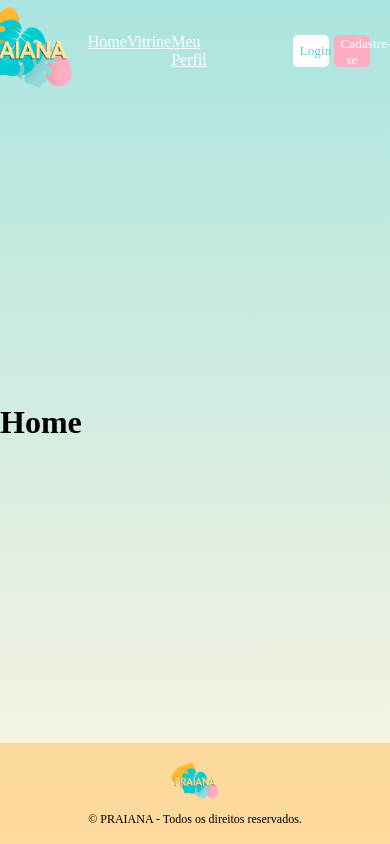
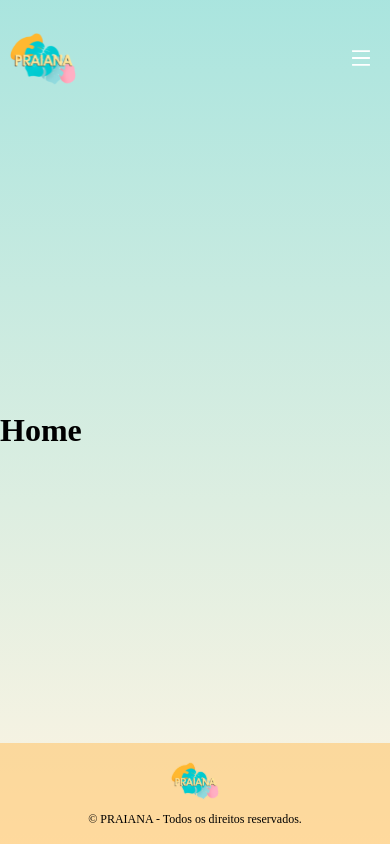
Before and after one commit to gabriellivalelia/FrontProjetoTraineeCPE, a React (Vite) app: page / in a window 390 px wide. Built offline with nearby package versions, Linux system fonts and the light colour scheme.

Commit message:
Feat: ResponsiveHeader

```diff
--- a/package.json
+++ b/package.json
@@ -10,6 +10,8 @@
     "preview": "vite preview"
   },
   "dependencies": {
+    "@ant-design/icons": "^5.2.4",
+    "antd": "^5.8.1",
     "react": "^18.2.0",
     "react-dom": "^18.2.0",
     "react-router-dom": "^6.14.2",
--- a/src/components/Header/index.jsx
+++ b/src/components/Header/index.jsx
@@ -1,6 +1,5 @@
 import React from "react";
 import { Link } from "react-router-dom";
-
 import {
   Container,
   ImageContainer,
@@ -8,22 +7,68 @@ import {
   ButtonContainer,
   Image,
   Button,
+  DropDownContainer
 } from "./styles";
 import Logo from "../../assets/logo.svg";
+import Dropdown from "antd/es/dropdown/dropdown";
+import { MenuOutlined } from "@ant-design/icons";
 
 function Header() {
+
+  const OnLine = false;
+
+  const items = [
+    {
+      key: "1",
+      label: <Link to="/">Home</Link>,
+    },
+    {
+      key: "2",
+      label: <Link to="/Vitrine">Vitrine</Link>,
+    },
+    {
+      key: "3",
+      label: <Link to="/Perfil">Meu Perfil</Link>,
+    },
+    OnLine && (
+    {
+      key: "4",
+      label: <Link to="/Login">Login</Link>,
+    }),
+    OnLine && (
+    {
+      key: "5",
+      label: <Link to="/Cadastro">Cadastre-se</Link>,
+    }),
+  ];
+
+
+
   return (
     <React.StrictMode>
       <Container>
         <ImageContainer>
           <Image src={Logo} />
         </ImageContainer>
-        <NavBar>
+        <NavBar OnLine = {OnLine}>
           <Link to="/">Home</Link>
           <Link to="/Vitrine">Vitrine</Link>
           <Link to="/Perfil">Meu Perfil</Link>
         </NavBar>
-        <ButtonContainer>
+        <DropDownContainer>
+        <Dropdown
+          menu={{
+            items,
+          }}
+          placement="bottom"
+        >
+          <MenuOutlined style={{
+            fontSize: "20px",
+            color: "white"
+          }} />
+        </Dropdown>
+        </DropDownContainer>
+        <ButtonContainer OnLine = {OnLine}>
           <Button Background="white" Color=" #64C9CF" Border=" #64C9CF">
             Login
           </Button>
--- a/src/components/Header/styles.js
+++ b/src/components/Header/styles.js
@@ -1,8 +1,9 @@
 import styled from 'styled-components';
 
 export const Container = styled.div`
-  height: 12%;
+  height: 14%;
   background: transparent;
+  padding-left: 2%;
 
   display: flex;
   flex-direction: row;
@@ -11,20 +12,25 @@ export const Container = styled.div`
 `;
 
 export const ImageContainer = styled.div`
-   width: 10%;
    height: 100%;
    background: transparent;
 
    display: flex;
    justify-content: center;
+   align-items: center;
 `;
 
 export const Image = styled.img`
-   height: 95%;
+   height: 100px;
+
+   @media(max-width: 500px)
+   {
+      height: 60px;
+   }
 `;
 
 export const NavBar = styled.div`
-   width: 35%;
+   width: ${props => (props.OnLine && "85%") || "38%" };
    background: transparent;
 
    display: flex;
@@ -35,7 +41,12 @@ export const NavBar = styled.div`
     color: white;
     cursor: pointer;
     text-decoration: underline;
-}
+
+   }
+
+   @media(max-width:620px){
+      display: none;
+   }
 `;
 
 export const ButtonContainer = styled.div`
@@ -43,16 +54,21 @@ export const ButtonContainer = styled.div`
    background: transparent;
    height: 100%;
 
-   display:flex;
+   display:${props => (props.OnLine && "none") || "flex" };
    flex-direction: row;
    justify-content:center;
    align-items: center;
    gap: 5%;
 
+   @media(max-width:620px){
+      display: none;
+   }
+
 `;
 
 export const Button = styled.button`
     width: 30%;
+    min-width: 80px;
     height: 32px;
     border-radius: 5px;
     font-family: Montserrat;
@@ -60,3 +76,12 @@ export const Button = styled.button`
     border: ${props => props.Border};
     color: ${props => props.Color};
 `;
+
+export const DropDownContainer = styled.div`
+    display:none;
+
+    @media(max-width: 620px ){
+      display: block;
+      padding-right: 5%;
+    }
+`;
```
Also changed, not shown: 1 other file (tests, documents, lock files or other folders).
